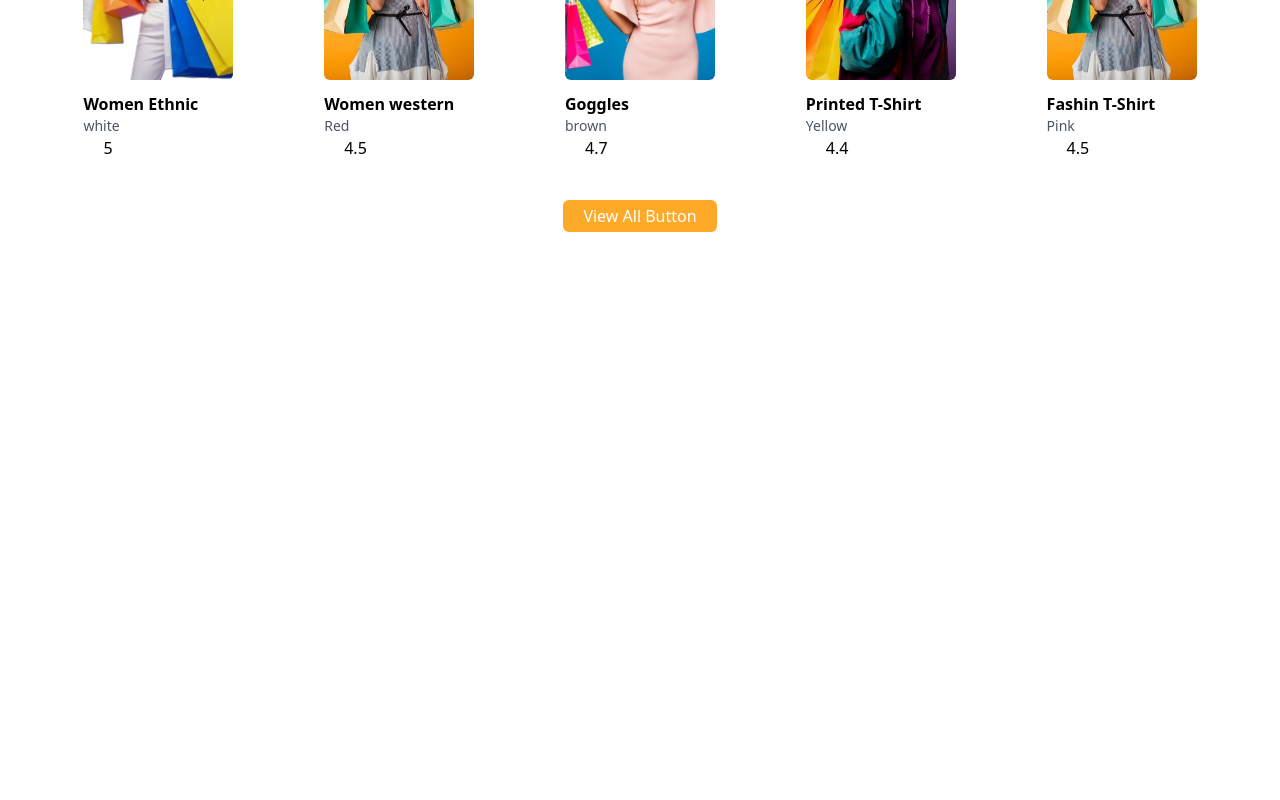
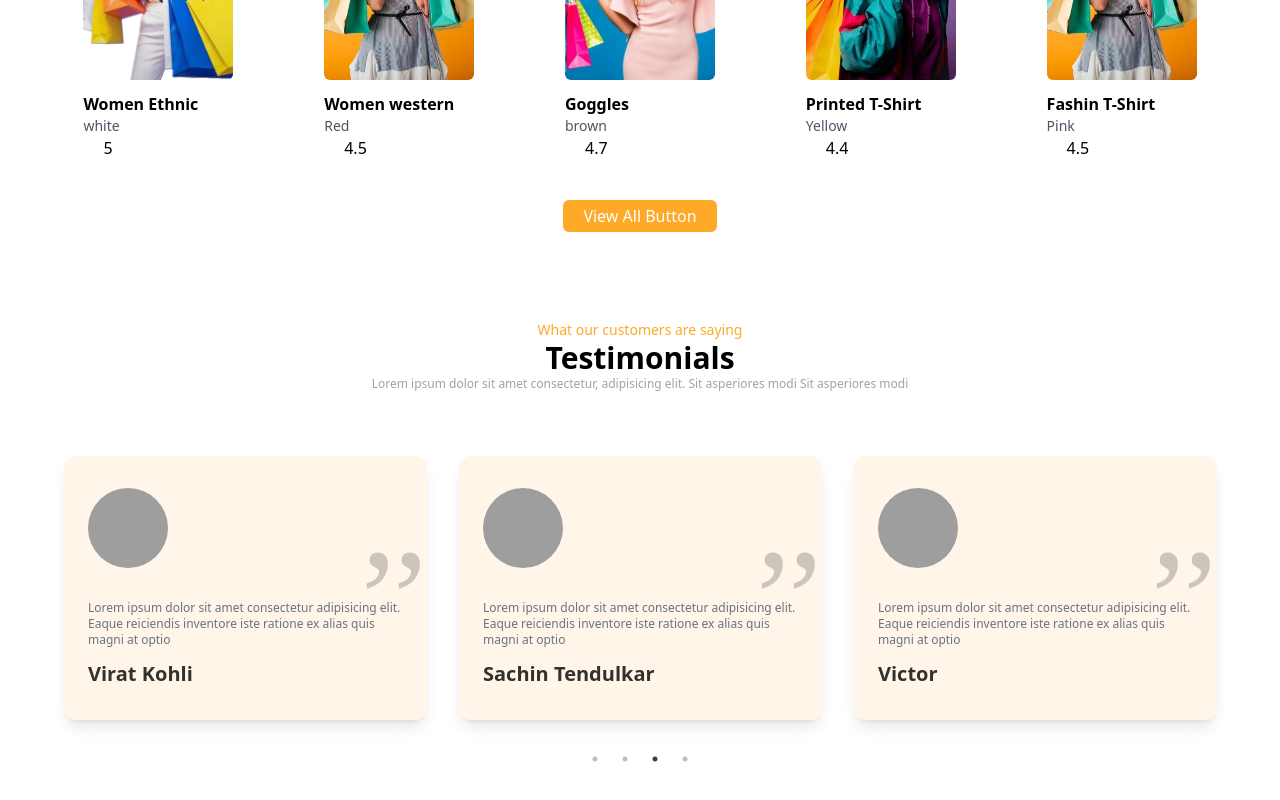
Before and after one commit to Douzandeh/Shoplio, a React (Vite) app: page / in a window 1280 px wide. Shown: the part 2876-3676 px from the top of the page. Before the commit the page ends 3156 px from the top, so only its background shows below. Built offline with nearby package versions, Linux system fonts and the light colour scheme; grey boxes are pictures that could not be loaded; some icons are missing.

Commit message:
feat: structer Testimonials section use react slick

```diff
--- a/src/App.jsx
+++ b/src/App.jsx
@@ -7,6 +7,7 @@
 import TopProducts from "./components/TopProducts/TopProducts";
 import Banner from "./components/Banner/Banner";
 import Subscribe from "./components/Subscribe/Subscribe";
+import Testimonials from "./components/Testimonials/Testimonials";
 
 function App() {
   React.useEffect(() => {
@@ -27,6 +28,7 @@
       <Banner />
       <Subscribe />
       <Products />
+      <Testimonials />
     </div>
   );
 }
--- /dev/null
+++ b/src/components/Testimonials/Testimonials.jsx
@@ -0,0 +1,123 @@
+import Slider from "react-slick";
+
+const TestimonialData = [
+  {
+    id: 1,
+    name: "Victor",
+    text: "Lorem ipsum dolor sit amet consectetur adipisicing elit. Eaque reiciendis inventore iste ratione ex alias quis magni at optio",
+    img: "https://picsum.photos/101/101",
+  },
+  {
+    id: 2,
+    name: "Satya Nadella",
+    text: "Lorem ipsum dolor sit amet consectetur adipisicing elit. Eaque reiciendis inventore iste ratione ex alias quis magni at optio",
+    img: "https://picsum.photos/102/102",
+  },
+  {
+    id: 3,
+    name: "Virat Kohli",
+    text: "Lorem ipsum dolor sit amet consectetur adipisicing elit. Eaque reiciendis inventore iste ratione ex alias quis magni at optio",
+    img: "https://picsum.photos/104/104",
+  },
+  {
+    id: 5,
+    name: "Sachin Tendulkar",
+    text: "Lorem ipsum dolor sit amet consectetur adipisicing elit. Eaque reiciendis inventore iste ratione ex alias quis magni at optio",
+    img: "https://picsum.photos/103/103",
+  },
+];
+
+const Testimonials = () => {
+  var settings = {
+    dots: true,
+    arrows: false,
+    infinite: true,
+    speed: 500,
+    slidesToScroll: 1,
+    autoplay: true,
+    autoplaySpeed: 2000,
+    cssEase: "linear",
+    pauseOnHover: true,
+    pauseOnFocus: true,
+    responsive: [
+      {
+        breakpoint: 10000,
+        settings: {
+          slidesToShow: 3,
+          slidesToScroll: 1,
+          infinite: true,
+        },
+      },
+      {
+        breakpoint: 1024,
+        settings: {
+          slidesToShow: 2,
+          slidesToScroll: 1,
+          initialSlide: 2,
+        },
+      },
+      {
+        breakpoint: 640,
+        settings: {
+          slidesToShow: 1,
+          slidesToScroll: 1,
+        },
+      },
+    ],
+  };
+
+  return (
+    <div className="py-10 mb-10">
+      <div className="container">
+        {/* header section */}
+        <div className="text-center mb-10 max-w-[600px] mx-auto">
+          <p data-aos="fade-up" className="text-sm text-primary">
+            What our customers are saying
+          </p>
+          <h1 data-aos="fade-up" className="text-3xl font-bold">
+            Testimonials
+          </h1>
+          <p data-aos="fade-up" className="text-xs text-gray-400">
+            Lorem ipsum dolor sit amet consectetur, adipisicing elit. Sit
+            asperiores modi Sit asperiores modi
+          </p>
+        </div>
+
+        {/* Testimonial cards */}
+        <div data-aos="zoom-in">
+          <Slider {...settings}>
+            {TestimonialData.map((data) => (
+              <div className="my-6" key={data.id}>
+                <div
+                  key={data.id}
+                  className="flex flex-col gap-4 shadow-lg py-8 px-6 mx-4 rounded-xl dark:bg-gray-800 bg-primary/10 relative"
+                >
+                  <div className="mb-4">
+                    <img
+                      src={data.img}
+                      alt=""
+                      className="rounded-full w-20 h-20"
+                    />
+                  </div>
+                  <div className="flex flex-col items-center gap-4">
+                    <div className="space-y-3">
+                      <p className="text-xs text-gray-500">{data.text}</p>
+                      <h1 className="text-xl font-bold text-black/80 dark:text-light">
+                        {data.name}
+                      </h1>
+                    </div>
+                  </div>
+                  <p className="text-black/20 text-9xl font-serif absolute top-0 right-0">
+                    ,,
+                  </p>
+                </div>
+              </div>
+            ))}
+          </Slider>
+        </div>
+      </div>
+    </div>
+  );
+};
+
+export default Testimonials;
```
